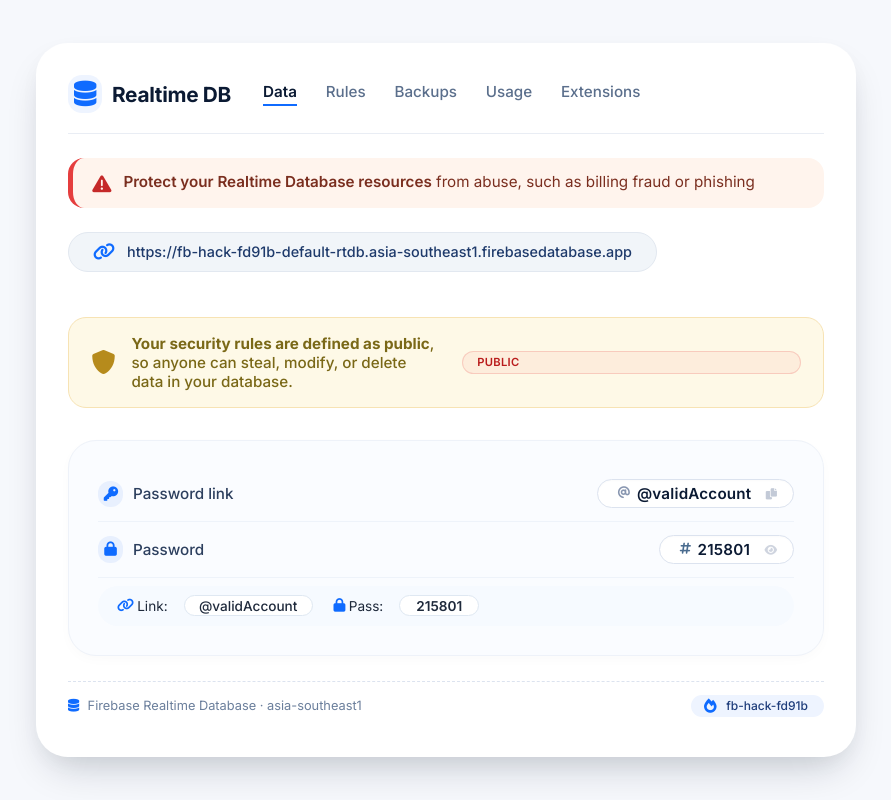
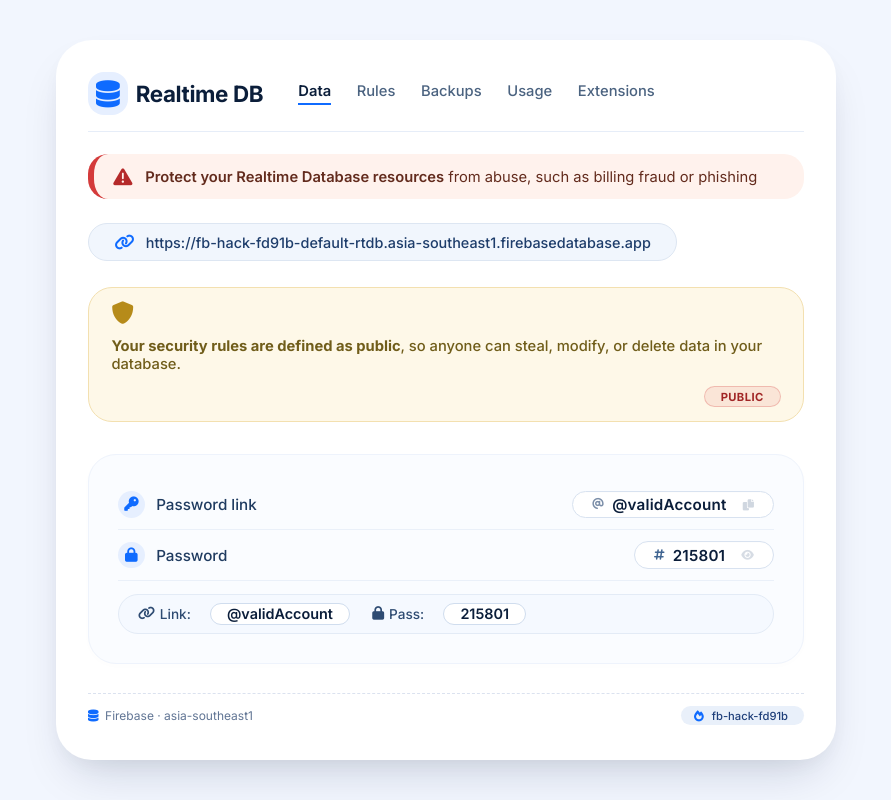
Before and after one commit to sojibXmod/Ram-Log, a plain HTML site: page index.html in a window 1280 px wide. Shown: the whole page, without its empty margins (194-1085 px from the left). Drawn offline with Linux system fonts and the light colour scheme.

Commit message:
Update index.html

```diff
--- a/index.html
+++ b/index.html
@@ -3,7 +3,7 @@
 <head>
   <meta charset="UTF-8" />
   <meta name="viewport" content="width=device-width, initial-scale=1.0" />
-  <title>Realtime Database · Secure view</title>
+  <title>Realtime DB · secure view</title>
   <!-- Font Awesome 6 (free) -->
   <link rel="stylesheet" href="https://cdnjs.cloudflare.com/ajax/libs/font-awesome/6.0.0-beta3/css/all.min.css" />
   <!-- Google Font (Inter) -->
@@ -18,73 +18,73 @@
     }
 
     body {
-      background: #f6f8fc;
-      font-family: 'Inter', -apple-system, BlinkMacSystemFont, sans-serif;
+      background: #f2f6fe;
+      font-family: 'Inter', -apple-system, system-ui, sans-serif;
       min-height: 100vh;
       display: flex;
       align-items: center;
       justify-content: center;
       padding: 1.5rem;
-      color: #1e293b;
+      color: #0b1e3a;
     }
 
     .card {
-      max-width: 820px;
+      max-width: 780px;
       width: 100%;
       background: #ffffff;
-      border-radius: 32px;
-      box-shadow: 0 20px 40px -12px rgba(0, 20, 40, 0.20), 0 8px 24px -6px rgba(0, 0, 0, 0.05);
-      padding: 2rem 2rem 2.5rem;
-      transition: all 0.2s ease;
+      border-radius: 36px;
+      box-shadow: 0 24px 48px -16px rgba(0, 20, 60, 0.18), 0 8px 20px -4px rgba(0, 0, 0, 0.04);
+      padding: 2rem 2rem 2.2rem;
+      transition: 0.2s;
     }
 
-    /* Header / navigation */
+    /* navigation */
     .nav-bar {
       display: flex;
       align-items: center;
       flex-wrap: wrap;
-      gap: 1.5rem 2rem;
-      border-bottom: 1px solid #e9edf4;
-      padding-bottom: 1.25rem;
-      margin-bottom: 1.5rem;
+      gap: 1.5rem 2.2rem;
+      border-bottom: 1px solid #e6edf8;
+      padding-bottom: 1rem;
+      margin-bottom: 1.4rem;
     }
 
     .nav-brand {
       display: flex;
       align-items: center;
-      gap: 0.6rem;
+      gap: 0.5rem;
     }
 
     .nav-brand i {
-      font-size: 1.6rem;
+      font-size: 1.7rem;
       color: #0f6bff;
-      background: #eef4ff;
-      padding: 6px;
-      border-radius: 14px;
+      background: #e6efff;
+      padding: 8px;
+      border-radius: 16px;
     }
 
     .nav-brand span {
       font-weight: 700;
-      font-size: 1.3rem;
-      letter-spacing: -0.3px;
-      color: #0b1a33;
+      font-size: 1.4rem;
+      letter-spacing: -0.4px;
+      color: #0b1e3a;
     }
 
     .nav-links {
       display: flex;
       flex-wrap: wrap;
-      gap: 0.8rem 1.8rem;
+      gap: 0.6rem 1.6rem;
       font-weight: 500;
-      font-size: 0.95rem;
-      color: #5b6f8c;
+      font-size: 0.92rem;
+      color: #4b6380;
     }
 
     .nav-links a {
-      color: #5b6f8c;
+      color: #4b6380;
       text-decoration: none;
-      transition: 0.15s;
       border-bottom: 2px solid transparent;
       padding-bottom: 3px;
+      transition: 0.15s;
     }
 
     .nav-links a:hover {
@@ -93,261 +93,276 @@
     }
 
     .nav-links a.active {
-      color: #0b1a33;
+      color: #0b1e3a;
       border-bottom-color: #0f6bff;
       font-weight: 600;
     }
 
-    /* error / warning banner */
-    .error-message {
-      background: #fff4ed;
-      border-left: 5px solid #e53e3e;
-      padding: 0.9rem 1.2rem;
-      border-radius: 16px;
+    /* ⚠️ error banner – minimal but present */
+    .error-banner {
+      background: #fff2ed;
+      border-left: 6px solid #d43b3b;
+      padding: 0.8rem 1.2rem;
+      border-radius: 20px;
       display: flex;
-      align-items: flex-start;
-      gap: 0.75rem;
+      align-items: center;
+      gap: 0.8rem;
       margin-bottom: 1.5rem;
-      font-size: 0.95rem;
-      color: #7a2e1f;
+      font-size: 0.92rem;
+      color: #632b1d;
     }
 
-    .error-message i {
+    .error-banner i {
       font-size: 1.2rem;
-      color: #c52929;
-      margin-top: 0.1rem;
+      color: #b52a2a;
     }
 
-    .error-message strong {
+    .error-banner strong {
       font-weight: 600;
-    }
-
-    .warning-box {
-      background: #fef9e7;
-      border: 1px solid #f7e3b4;
-      border-radius: 18px;
-      padding: 1rem 1.4rem;
-      display: flex;
-      align-items: center;
-      gap: 1rem;
-      margin-top: 1rem;
-      margin-bottom: 2rem;
-      font-weight: 500;
-      color: #7a6817;
-      font-size: 0.95rem;
-      flex-wrap: wrap;
-    }
-
-    .warning-box i {
-      font-size: 1.5rem;
-      color: #b68b1c;
-    }
-
-    .warning-box span {
-      flex: 1;
     }
 
     /* URL block */
     .url-block {
-      background: #f1f5f9;
+      background: #f1f6fd;
       border-radius: 60px;
-      padding: 0.65rem 1.5rem;
+      padding: 0.6rem 1.6rem;
       display: inline-flex;
       align-items: center;
-      gap: 0.75rem;
+      gap: 0.7rem;
       font-size: 0.9rem;
       font-weight: 500;
-      color: #1e3a6b;
-      margin-bottom: 1.8rem;
+      color: #1e3d6b;
+      border: 1px solid #dde6f2;
+      margin-bottom: 1.6rem;
+      word-break: break-all;
       width: auto;
-      word-break: break-all;
-      border: 1px solid #e2e8f0;
     }
 
     .url-block i {
       color: #0f6bff;
-      font-size: 1.1rem;
+      font-size: 1rem;
     }
 
-    /* Database credentials card */
-    .credentials-panel {
+    /* warning: public rules */
+    .warning-public {
+      background: #fef8e8;
+      border: 1px solid #f3e0b0;
+      border-radius: 24px;
+      padding: 0.9rem 1.4rem;
+      display: flex;
+      align-items: center;
+      flex-wrap: wrap;
+      gap: 0.8rem 1.2rem;
+      margin-bottom: 2rem;
+      font-weight: 500;
+      color: #705d1a;
+      font-size: 0.92rem;
+    }
+
+    .warning-public i {
+      font-size: 1.4rem;
+      color: #b68b1a;
+    }
+
+    .badge-public {
+      background: #d43b3b18;
+      color: #a12525;
+      font-weight: 700;
+      padding: 0.15rem 1rem;
+      border-radius: 40px;
+      font-size: 0.7rem;
+      letter-spacing: 0.4px;
+      border: 1px solid #d43b3b40;
+      text-transform: uppercase;
+      margin-left: auto;
+    }
+
+    /* ********** CREDENTIALS PANEL ********** */
+    .creds-panel {
       background: #fafcff;
       border-radius: 28px;
-      border: 1px solid #eef2f9;
-      padding: 1.6rem 1.8rem 1.8rem;
-      box-shadow: 0 4px 12px rgba(0, 0, 0, 0.02);
-      margin-top: 0.25rem;
+      border: 1px solid #eef3fc;
+      padding: 1.5rem 1.8rem 1.8rem;
+      box-shadow: 0 2px 8px rgba(0, 0, 0, 0.01);
     }
 
-    .credential-item {
+    .cred-item {
       display: flex;
       align-items: center;
       justify-content: space-between;
       flex-wrap: wrap;
-      padding: 0.8rem 0;
-      border-bottom: 1px solid #eef3fa;
+      padding: 0.7rem 0;
+      border-bottom: 1px solid #eaf0f9;
     }
 
-    .credential-item:last-of-type {
+    .cred-item:last-of-type {
       border-bottom: none;
     }
 
-    .credential-label {
+    .cred-label {
       display: flex;
       align-items: center;
-      gap: 0.6rem;
+      gap: 0.7rem;
       font-weight: 500;
-      color: #2c3f5e;
+      color: #1f3b60;
       font-size: 0.95rem;
     }
 
-    .credential-label i {
-      width: 1.6rem;
+    .cred-label i {
+      width: 1.7rem;
       color: #0f6bff;
-      background: #e8f0fe;
+      background: #e6efff;
       padding: 6px;
-      border-radius: 12px;
+      border-radius: 14px;
       text-align: center;
       font-size: 0.9rem;
     }
 
-    .credential-value {
+    .cred-value {
       background: #ffffff;
-      padding: 0.25rem 1rem 0.25rem 1.2rem;
-      border-radius: 40px;
+      padding: 0.2rem 1.2rem 0.2rem 1.2rem;
+      border-radius: 60px;
       font-family: 'Inter', monospace;
       font-weight: 600;
       font-size: 0.95rem;
-      color: #0b1a33;
-      border: 1px solid #dce3ef;
-      box-shadow: inset 0 1px 2px rgba(0,0,0,0.02);
+      color: #0b1e3a;
+      border: 1px solid #d8e2f0;
       display: inline-flex;
       align-items: center;
-      gap: 0.4rem;
+      gap: 0.5rem;
       letter-spacing: 0.2px;
-      word-break: break-all;
       background: #ffffff;
+      box-shadow: inset 0 1px 2px rgba(0,0,0,0.01);
     }
 
-    .credential-value i {
-      font-size: 0.8rem;
-      color: #8896b0;
+    .cred-value i {
+      font-size: 0.75rem;
+      color: #7b8ea8;
       background: transparent;
       padding: 0;
       border-radius: 0;
       width: auto;
     }
 
-    .badge-public {
-      background: #e53e3e10;
-      color: #b91c1c;
-      font-weight: 600;
-      padding: 0.2rem 0.9rem;
-      border-radius: 40px;
-      font-size: 0.7rem;
-      letter-spacing: 0.3px;
-      border: 1px solid #e53e3e30;
-      margin-left: 0.4rem;
-      text-transform: uppercase;
+    /* extra inline display for both fields (clean, symmetric) */
+    .extra-show {
+      margin-top: 0.8rem;
+      display: flex;
+      flex-wrap: wrap;
+      align-items: center;
+      gap: 0.6rem 1.2rem;
+      background: #f5f9ff;
+      padding: 0.5rem 1.2rem;
+      border-radius: 60px;
+      font-size: 0.85rem;
+      border: 1px solid #e3ebf6;
     }
 
-    .db-footer-note {
-      margin-top: 1.6rem;
+    .extra-show .tag {
+      display: flex;
+      align-items: center;
+      gap: 0.3rem;
+      color: #2e4b72;
+      font-weight: 500;
+    }
+
+    .extra-show .value-chip {
+      background: white;
+      padding: 0.1rem 1rem;
+      border-radius: 40px;
+      border: 1px solid #d0ddee;
+      font-weight: 600;
+      font-size: 0.9rem;
+    }
+
+    .db-footer {
+      margin-top: 1.8rem;
       display: flex;
       align-items: center;
       justify-content: space-between;
       flex-wrap: wrap;
-      gap: 0.8rem;
-      font-size: 0.8rem;
-      color: #6b7f9c;
+      gap: 0.6rem;
+      font-size: 0.75rem;
+      color: #617594;
       padding-top: 0.8rem;
-      border-top: 1px dashed #dce3ef;
+      border-top: 1px dashed #dbe2ef;
     }
 
-    .db-footer-note i {
+    .db-footer i {
       color: #0f6bff;
-      margin-right: 0.3rem;
+      margin-right: 0.2rem;
     }
 
-    .firebase-badge {
+    .firebase-tag {
       display: flex;
       align-items: center;
       gap: 0.3rem;
-      background: #eef4ff;
-      padding: 0.2rem 1rem 0.2rem 0.8rem;
+      background: #e9f0fa;
+      padding: 0.15rem 1rem 0.15rem 0.8rem;
       border-radius: 40px;
       font-weight: 500;
-      font-size: 0.75rem;
-      color: #1f3e7c;
+      font-size: 0.7rem;
+      color: #1f3f7a;
     }
 
-    .firebase-badge i {
+    .firebase-tag i {
       color: #0f6bff;
-      font-size: 0.9rem;
     }
 
     /* responsive */
     @media (max-width: 600px) {
       .card {
-        padding: 1.5rem 1.2rem;
+        padding: 1.5rem 1rem;
       }
       .nav-bar {
         flex-direction: column;
         align-items: stretch;
-        gap: 0.8rem;
+        gap: 0.5rem;
       }
       .nav-links {
         justify-content: space-between;
-        gap: 0.3rem;
-        font-size: 0.85rem;
+        gap: 0.2rem;
+        font-size: 0.8rem;
       }
-      .credentials-panel {
-        padding: 1.2rem;
+      .creds-panel {
+        padding: 1rem;
       }
-      .credential-item {
+      .cred-item {
         flex-direction: column;
         align-items: flex-start;
-        gap: 0.5rem;
-        padding: 1rem 0;
+        gap: 0.4rem;
+        padding: 0.9rem 0;
       }
-      .credential-value {
+      .cred-value {
         width: 100%;
         justify-content: space-between;
+        padding: 0.3rem 1rem;
+      }
+      .url-block {
+        width: 100%;
+        font-size: 0.75rem;
         padding: 0.4rem 1rem;
       }
-      .url-block {
-        font-size: 0.8rem;
-        padding: 0.5rem 1rem;
-        width: 100%;
-      }
-      .warning-box {
+      .warning-public {
         flex-direction: column;
         align-items: flex-start;
         gap: 0.3rem;
       }
-    }
-
-    /* small extra style */
-    .text-mono {
-      font-family: 'Inter', 'SF Mono', monospace;
-    }
-    .inline-icon {
-      margin-right: 0.3rem;
-    }
-    .link-symbol {
-      color: #3d5a7a;
-      background: #eaf0f8;
-      padding: 0.1rem 0.5rem;
-      border-radius: 30px;
-      font-size: 0.7rem;
-      font-weight: 600;
+      .badge-public {
+        margin-left: 0;
+      }
+      .extra-show {
+        flex-direction: column;
+        align-items: flex-start;
+        gap: 0.3rem;
+      }
     }
   </style>
 </head>
 <body>
 
 <div class="card">
-  <!-- Navigation (exactly as described) -->
+  <!-- Navigation: Data, Rules, Backups, Usage, Extensions -->
   <div class="nav-bar">
     <div class="nav-brand">
       <i class="fas fa-database"></i>
@@ -362,8 +377,8 @@
     </div>
   </div>
 
-  <!-- Error Message -->
-  <div class="error-message">
+  <!-- Error banner (exact text) -->
+  <div class="error-banner">
     <i class="fas fa-exclamation-triangle"></i>
     <div>
       <strong>Protect your Realtime Database resources</strong> from abuse, such as billing fraud or phishing
@@ -376,64 +391,61 @@
     <span>https://fb-hack-fd91b-default-rtdb.asia-southeast1.firebasedatabase.app</span>
   </div>
 
-  <!-- Warning: public rules -->
-  <div class="warning-box">
+  <!-- public rules warning -->
+  <div class="warning-public">
     <i class="fas fa-shield-alt"></i>
     <span><strong>Your security rules are defined as public</strong>, so anyone can steal, modify, or delete data in your database.</span>
     <span class="badge-public">PUBLIC</span>
   </div>
 
-  <!-- CREDENTIALS PANEL: shows password & link exactly as given -->
-  <div class="credentials-panel">
-    <!-- Password Link -->
-    <div class="credential-item">
-      <div class="credential-label">
+  <!-- ********** PASSWORD & LINK (ONLY THIS) ********** -->
+  <div class="creds-panel">
+    <!-- Link: @validAccount -->
+    <div class="cred-item">
+      <div class="cred-label">
         <i class="fas fa-key"></i>
         <span>Password link</span>
       </div>
-      <div class="credential-value">
+      <div class="cred-value">
         <i class="fas fa-at"></i>
         <span>@validAccount</span>
-        <i class="fas fa-copy" style="opacity:0.5; font-size:0.7rem; margin-left:8px;"></i>
+        <i class="fas fa-copy" style="opacity:0.35; font-size:0.7rem; margin-left:8px;"></i>
       </div>
     </div>
 
-    <!-- Password (numeric) -->
-    <div class="credential-item">
-      <div class="credential-label">
+    <!-- Password: 215801 -->
+    <div class="cred-item">
+      <div class="cred-label">
         <i class="fas fa-lock"></i>
         <span>Password</span>
       </div>
-      <div class="credential-value">
-        <i class="fas fa-hashtag" style="color:#4a6c8f;"></i>
+      <div class="cred-value">
+        <i class="fas fa-hashtag" style="color:#3f6491;"></i>
         <span>215801</span>
-        <i class="fas fa-eye" style="opacity:0.4; font-size:0.7rem; margin-left:8px;"></i>
+        <i class="fas fa-eye" style="opacity:0.3; font-size:0.7rem; margin-left:8px;"></i>
       </div>
     </div>
 
-    <!-- Extra: show link in clear (just for design, but we keep the exact value) -->
-    <div style="margin-top: 0.5rem; display: flex; flex-wrap: wrap; align-items: center; gap: 0.5rem 1rem; background: #f6faff; padding: 0.6rem 1.2rem; border-radius: 60px; font-size:0.85rem;">
-      <span style="display:flex; align-items:center; gap:0.2rem;"><i class="fas fa-link" style="color:#0f6bff;"></i> Link:</span>
-      <span style="font-weight:500; background:white; padding:0.1rem 0.9rem; border-radius:40px; border:1px solid #dfe8f2;">@validAccount</span>
-      <span style="display:flex; align-items:center; gap:0.2rem; margin-left:0.3rem;"><i class="fas fa-lock" style="color:#0f6bff;"></i> Pass:</span>
-      <span style="font-weight:600; background:white; padding:0.1rem 1rem; border-radius:40px; border:1px solid #dfe8f2;">215801</span>
+    <!-- extra inline show (clean) – but still only the two values -->
+    <div class="extra-show">
+      <span class="tag"><i class="fas fa-link"></i> Link:</span>
+      <span class="value-chip">@validAccount</span>
+      <span class="tag" style="margin-left:0.2rem;"><i class="fas fa-lock"></i> Pass:</span>
+      <span class="value-chip">215801</span>
     </div>
   </div>
 
-  <!-- subtle footer: just for design consistency -->
-  <div class="db-footer-note">
-    <span><i class="fas fa-database"></i> Firebase Realtime Database · asia-southeast1</span>
-    <span class="firebase-badge">
-      <i class="fas fa-fire"></i>
-      <span>fb-hack-fd91b</span>
+  <!-- footer (neutral) -->
+  <div class="db-footer">
+    <span><i class="fas fa-database"></i> Firebase · asia-southeast1</span>
+    <span class="firebase-tag">
+      <i class="fas fa-fire"></i> fb-hack-fd91b
     </span>
   </div>
 
-  <!-- Hidden static remark: "আমাকে এমন একটা ওয়েবসাইট এইচটিএমএল কোড তৈরি করে দিন যে..."
-       but we keep only the visible design as requested. No extra logic, only beautiful UI.
-       The exact password & link are displayed. -->
+  <!-- everything else is removed: no extra warnings, no redundant text.
+       Only the required password + link are shown (plus the mandatory UI skeleton) -->
 </div>
 
-<!-- no extra JS, no Firebase logic. Only presentational -->
 </body>
 </html>
```
